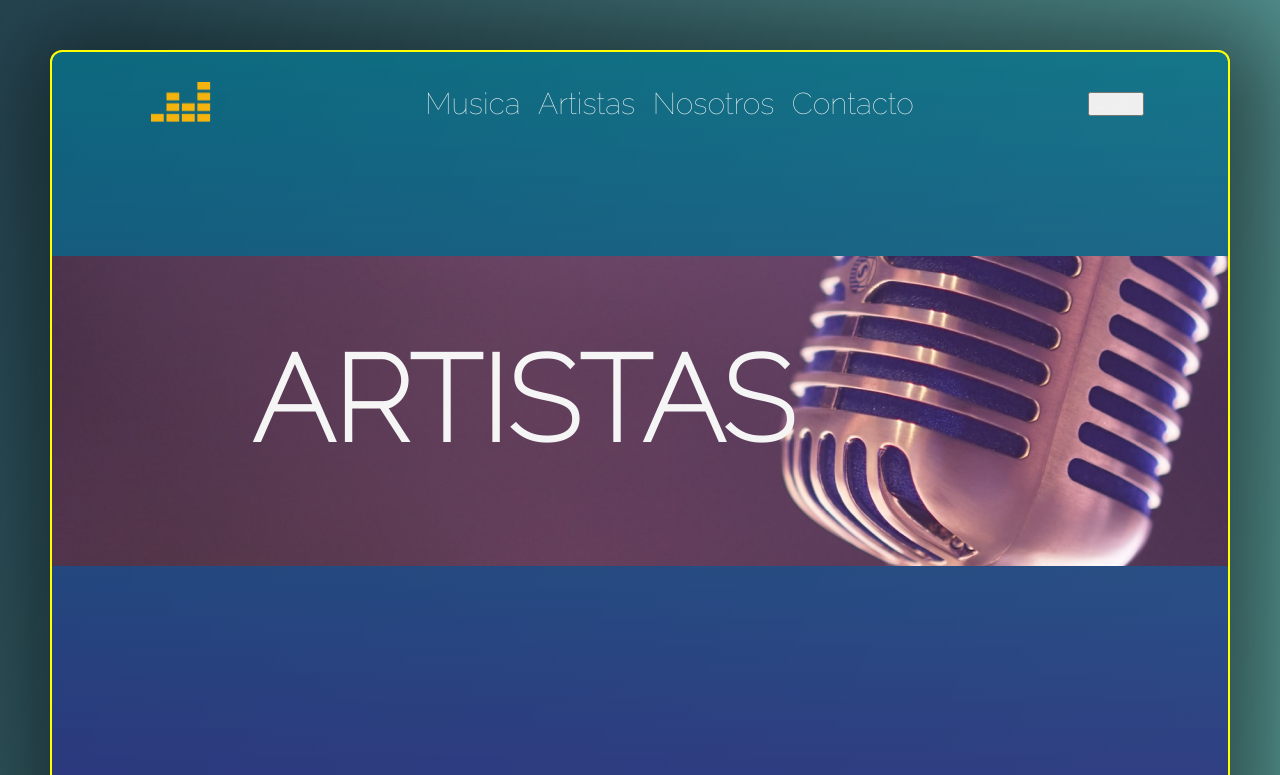
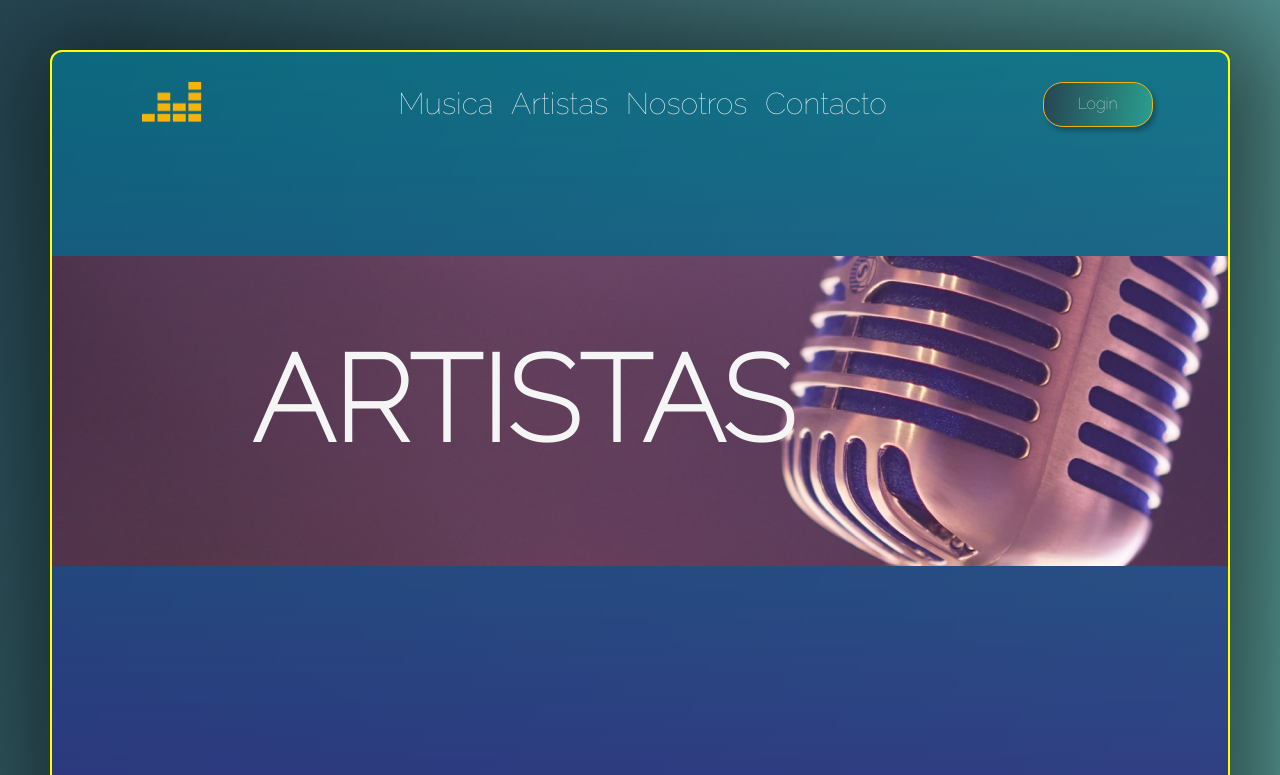
Before and after one commit to 0rph3n/Segunda-PreEntrega-Farnochi, a plain HTML site: page pages/artistas.html in a window 1280 px wide. Shown: the top 775 px of the page. Drawn offline with Linux system fonts and the light colour scheme.

Commit message:
Se corrigieron las clases btstyles en todas las paginas y se elimino la clase login

```diff
--- a/pages/artistas.html
+++ b/pages/artistas.html
@@ -22,8 +22,8 @@
                     <li class="menu__nav__lista"><a href="./nosotros.html">Nosotros</a></li>
                     <li class="menu__nav__lista"><a href="./contacto.html">Contacto</a></li>
                 </ul>
-                <button>
-                    <a href="./login.html" class="login">Login</a>
+                <button class="btstyle">
+                    <a href="./login.html">Login</a>
                 </button>
             </nav>
         </header>
```
Also changed, not shown: pages/contacto.html (+2 -2 lines), pages/login.html (+2 -2 lines), pages/musica.html (+2 -2 lines), pages/nosotros.html (+2 -2 lines).
